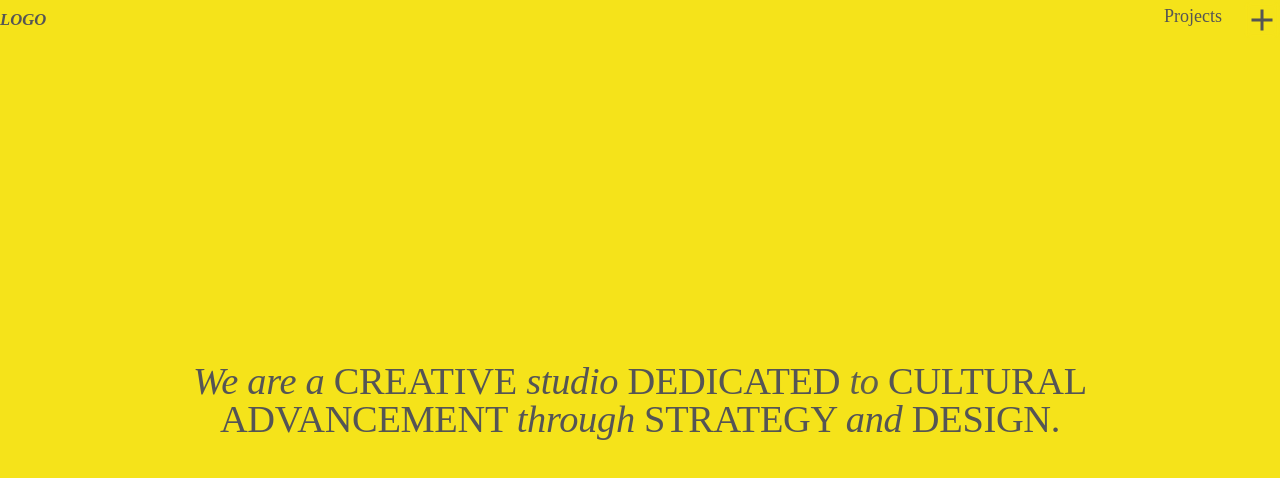
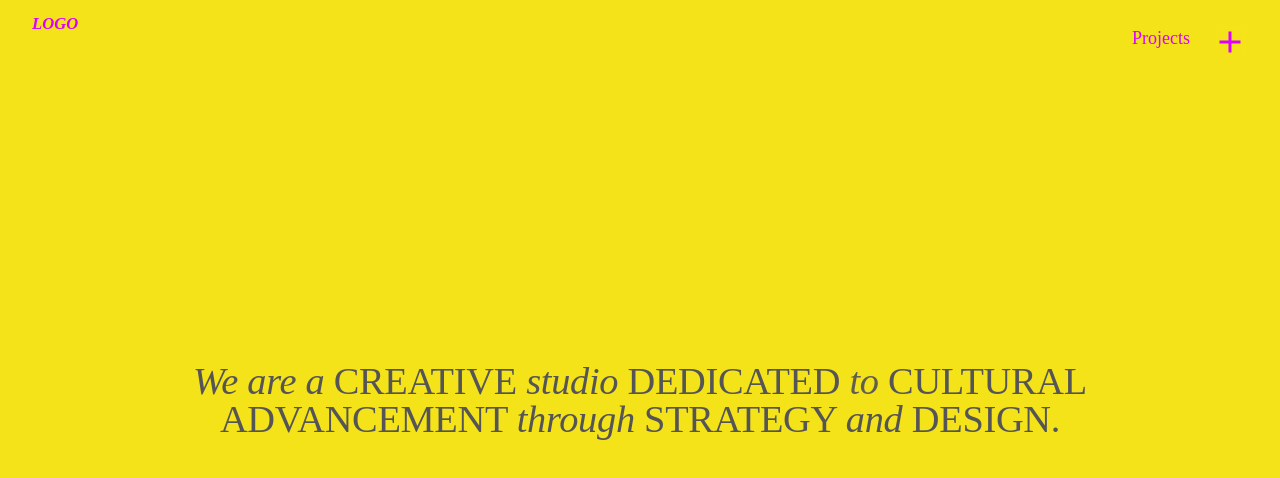
Before and after one commit to Minahil-Muhammad-Moiz/gsap-project, a React (Vite) app: page / in a window 1280 px wide. Shown: the top 478 px of the page. Built offline with nearby package versions, Linux system fonts and the light colour scheme.

Commit message:
fixed scrolling

```diff
--- a/src/App.jsx
+++ b/src/App.jsx
@@ -74,6 +74,7 @@ const App = () => {
     // Page transition animation
     tl.to("#page1", {
       backgroundColor: "#fff",
+      // color: '#d900ff',
       height: "30vh",
       ease: "expo.out",
       duration: 1,
@@ -100,7 +101,7 @@ const App = () => {
   return (
     <div ref={scrollRef}>
       {/* Loader */}
-      <div id="loader" className=" h-screen w-full text-white bg-[#3b3b3b] fixed text-center z-50">
+      <div id="loader" className="hidden h-screen w-full text-white bg-[#3b3b3b] fixed text-center z-50">
         <div className="moveUp bg-[#F5E31A] w-full h-full"></div>
         <div className="moveUp bg-[#d900ff] w-full h-full"></div>
       </div>
@@ -108,12 +109,12 @@ const App = () => {
       {/* Main Content */}
       <div className="h-full w-full relative" id="main">
 
-        <div className="fixed h-[5vh] text-[1.3vw] z-20 top-0 w-full flex items-center justify-between  text-[#555555]"
+        <div className="fixed h-[5vh] text-[1.3vw] z-20 top-0 w-full flex items-center justify-between  text-[#d900ff] px-8 py-6"
           data-scroll
           data-scroll-sticky
           data-scroll-target="#main">
           <div className="font-extrabold"><em>LOGO</em></div>
-          <div className="overflow-hidden flex">
+          <div className="overflow-hidden flex my-auto">
             <div className=" relative w-60 overflow-hidden text-lg">
               <ul className={`flex gap-8 w-full absolute transition-all duration-500 ${isOpen ? 'left-0' : 'left-40'}`}>
                 <li>Projects</li>
@@ -125,7 +126,7 @@ const App = () => {
           </div>
         </div>
 
-        <div data-scroll data-scroll-speed='-1'
+        <div
           id="page1"
           className="h-screen w-full  bg-[#F5E31A] text-[#555555] flex justify-center items-center text-center"
         >
@@ -136,7 +137,7 @@ const App = () => {
           </h1>
         </div>
 
-        <div ref={page2} id="page2" className="bg-[#F5E31A] w-full h-screen flex flex-col -space-y-18 items-center justify-center bg-center bg-cover transition-all duration-500" data-scroll data-scroll-speed='1'>
+        <div ref={page2} id="page2" className="bg-[#F5E31A] w-full h-[60vh] flex flex-col -space-y-18 items-center justify-center bg-center bg-cover transition-all duration-500" >
           <div className="uppercase w-full flex text-center flex-col justify-center items-center relative" data-img='https://plus.unsplash.com/premium_photo-1699025726754-8da11fa3fb58?q=80&w=1971&auto=format&fit=crop&ixlib=rb-4.0.3&ixid=M3wxMjA3fDB8MHxwaG90by1wYWdlfHx8fGVufDB8fHx8fA%3D%3D' onMouseEnter={handleMouseEnter} onMouseLeave={handleMouseLeave}>
             <h2 className="w-full text-[7vw] z-10  peer hover:italic font-extralight cursor-pointer ">Home</h2>
             <div className="w-full absolute top-[50%] -translate-y-[50%] whitespace-nowrap opacity-0 scale-y-0 peer-hover:opacity-100 peer-hover:scale-y-100 peer-hover:block transition-all duration-150 overflow-hidden">
@@ -202,7 +203,7 @@ const App = () => {
           </div>
         </div>
 
-        <div id="page3" className="bg-white w-full h-screen"></div>
+        <div id="page3" className="bg-white w-full h-screen" ></div>
       </div>
     </div>
   );
```
